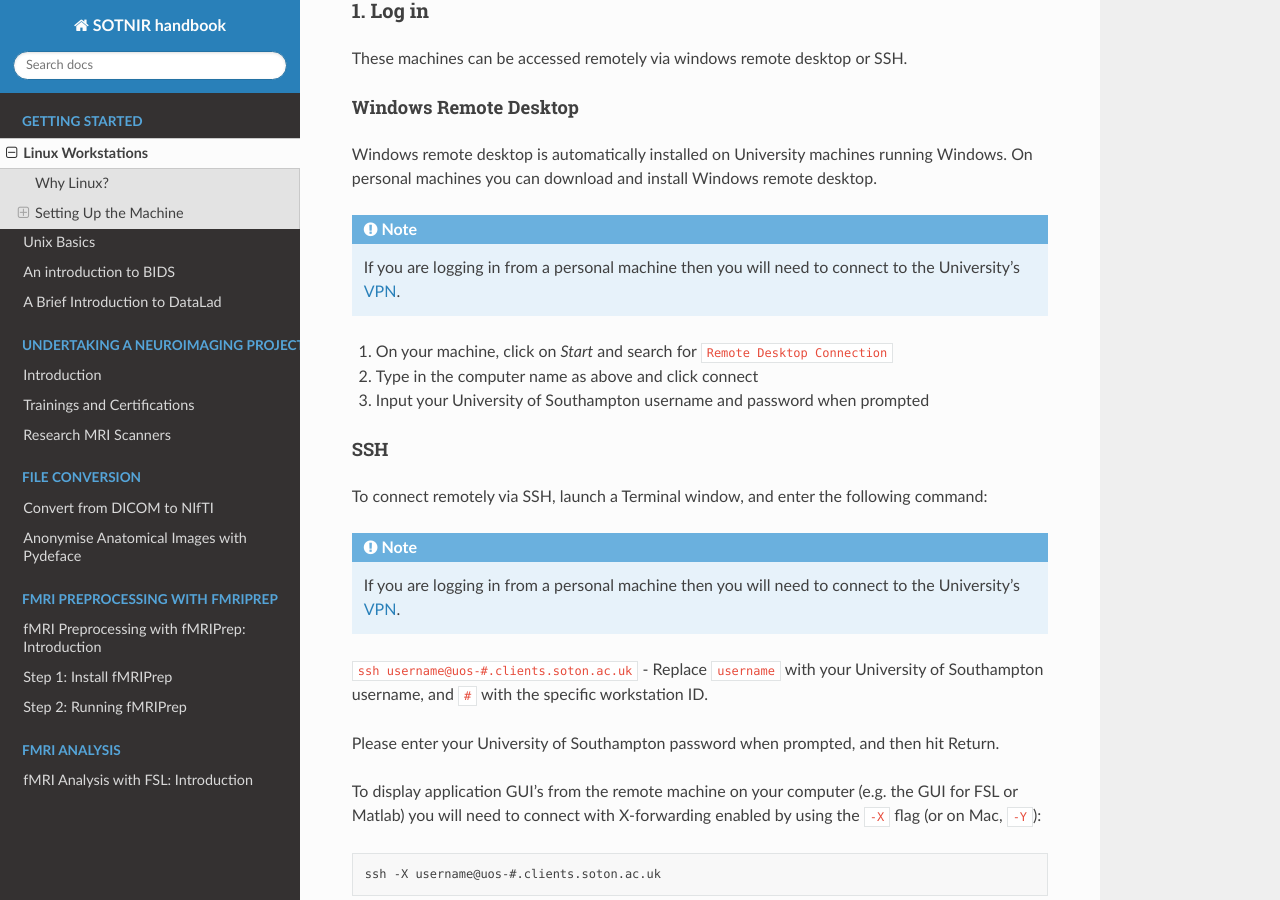
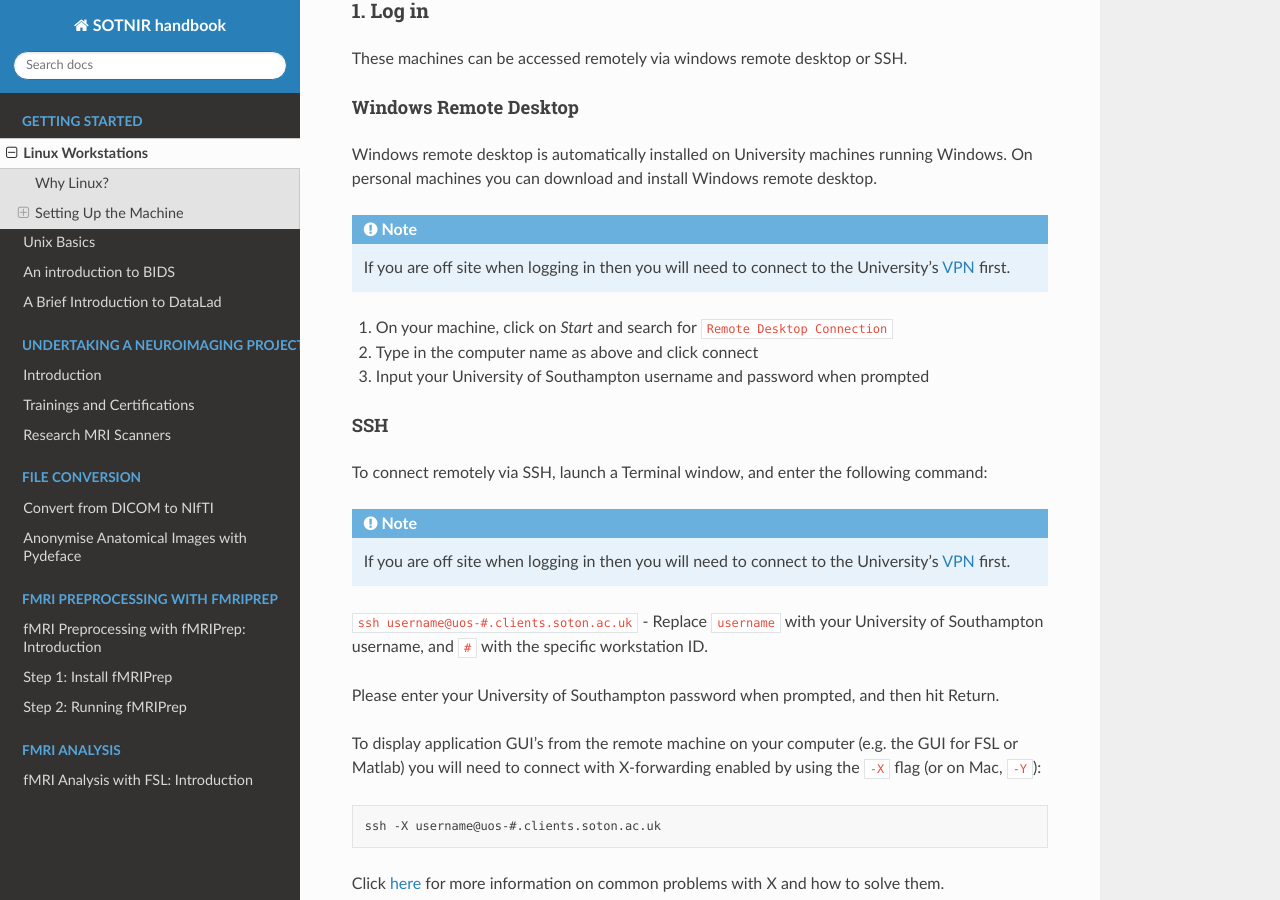
Before and after one commit to nhuneke/sotnir-handbook, a Sphinx documentation site: the page built from docs/getting-started/linux-machines.rst, in a window 1280 px wide and 900 px high, scrolled down 1080 px. Built offline with Sphinx 7.4.7 and the Read the Docs theme 2.0.0, drawn with Linux system fonts in a browser that asks for light colours; pages that are not in the unit, such as notebooks, are missing from menus.

Commit message:
Fix off site instructions for linux machines page

```diff
--- a/docs/getting-started/linux-machines.rst
+++ b/docs/getting-started/linux-machines.rst
@@ -51,8 +51,8 @@ On personal machines you can download and install Windows remote desktop.
 
 .. note::
 
-    If you are logging in from a personal machine then you will need to connect to
-    the University's `VPN <https://knowledgenow.soton.ac.uk/Articles/KB0011610>`_.
+    If you are off site when logging in then you will need to connect to
+    the University's `VPN <https://knowledgenow.soton.ac.uk/Articles/KB0011610>`_ first.
 
 1. On your machine, click on *Start* and search for ``Remote Desktop Connection``
 2. Type in the computer name as above and click connect
@@ -65,8 +65,8 @@ To connect remotely via SSH, launch a Terminal window, and enter the following c
 
 .. note::
 
-    If you are logging in from a personal machine then you will need to connect to
-    the University's `VPN <https://knowledgenow.soton.ac.uk/Articles/KB0011610>`_.
+    If you are off site when logging in then you will need to connect to
+    the University's `VPN <https://knowledgenow.soton.ac.uk/Articles/KB0011610>`_ first.
 
 ``ssh username@uos-#.clients.soton.ac.uk`` - Replace ``username`` with your University of Southampton username, and ``#`` with the specific workstation ID.
 
```
